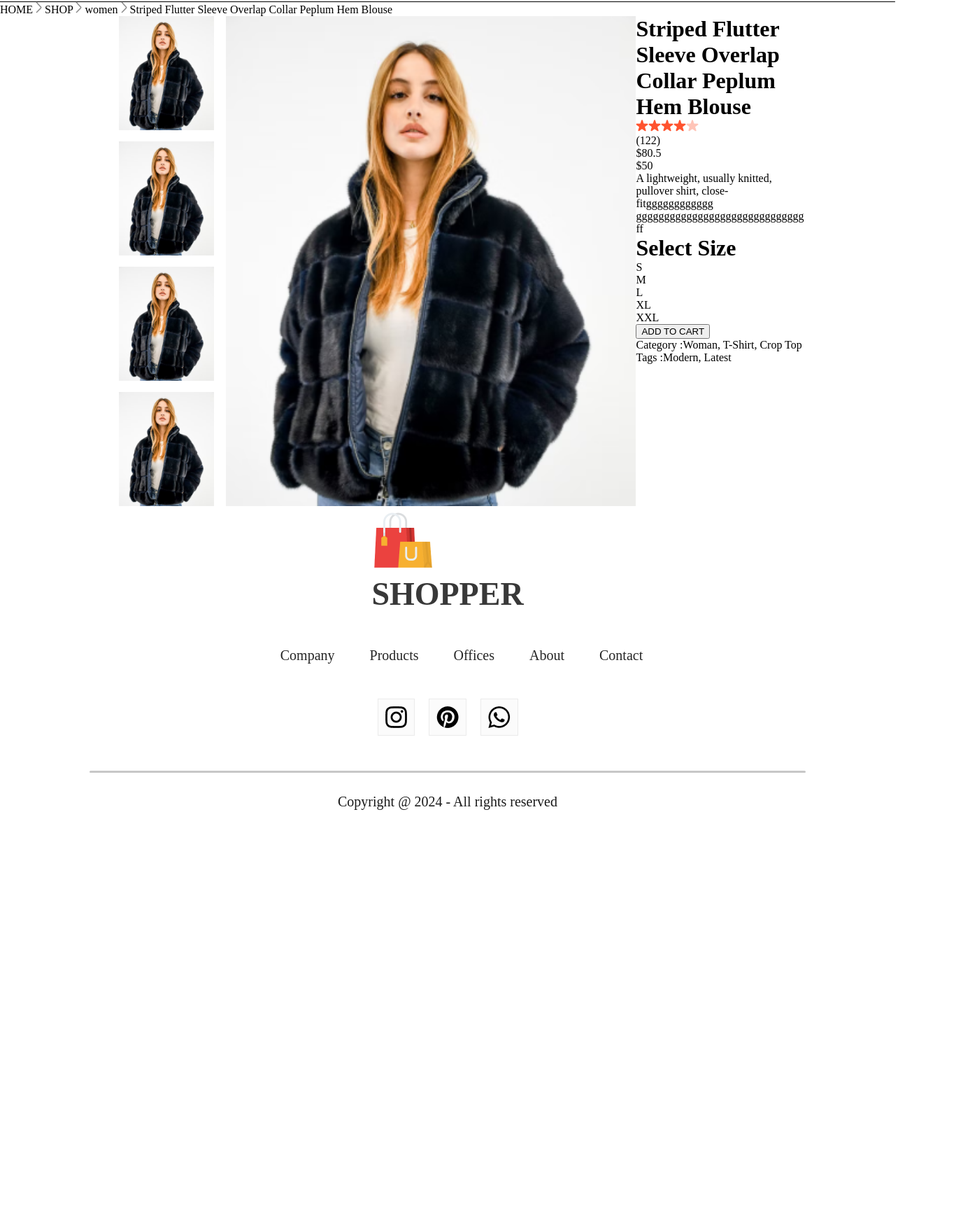
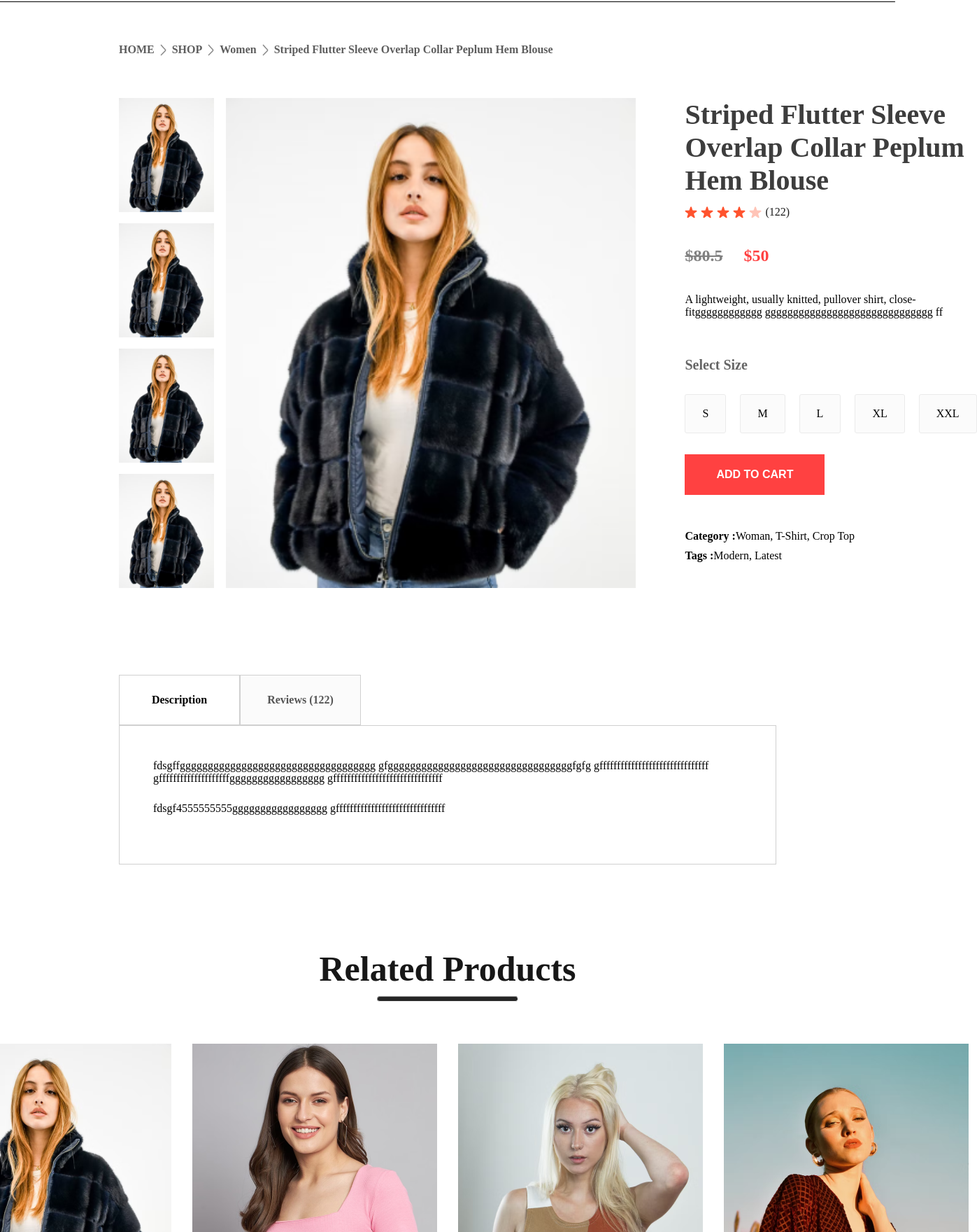
Before and after one commit to Pakal-Codex/e-commerce2024, a React (Create React App) app in the folder frontend/: page /product/1 in a window 1280 px wide. Shown: the part 95-1855 px from the top of the page at 70% size, 1397 px wide, since content can reach past the window. Before the commit the page ends 1282 px from the top, so only its background shows below. Built offline with nearby package versions, Linux system fonts and the light colour scheme.

Commit message:
Description Box, Realted Products Components

```diff
--- a/frontend/src/Components/Breadcrumbs/Breadcrumb.css
+++ b/frontend/src/Components/Breadcrumbs/Breadcrumb.css
@@ -0,0 +1,10 @@
+.breadcrum{
+    display: flex;
+    align-items: center;
+    gap: 8px;
+    color: #5e5e5e;
+    font-size: 16px;
+    font-weight: 600;
+    margin: 60px 170px;
+    text-transform: capitalize;
+}
--- /dev/null
+++ b/frontend/src/Components/DescriptionBox/DescriptionBox.css
@@ -0,0 +1,28 @@
+.descriptionbox{
+ margin: 120px 170px;
+}
+.descriptionbox-navigator{
+   display: flex;
+}
+.descriptionbox-nav-box{
+   display: flex;
+   align-items: center;
+   justify-content: center;
+   font-size: 16px;
+   font-weight: 600;
+   width: 171px;
+   height: 70px;
+   border: 1px solid #d0d0d0;
+}
+.descriptionbox-nav-box.fade{
+    background: #fbfbfb;
+    color: #555;
+}
+.descriptionbox-description{
+    display: flex;
+    flex-direction: column;
+    gap: 25px;
+    border: 1px solid #d0d0d0;
+    padding: 48px;
+    padding-bottom: 70px;
+}
--- /dev/null
+++ b/frontend/src/Components/DescriptionBox/DescriptionBox.jsx
@@ -0,0 +1,26 @@
+import React from 'react'
+import './DescriptionBox.css'
+
+const DescriptionBox = () => {
+  return (
+    <div className='descriptionbox'>
+      <div className="descriptionbox-navigator">
+        <div className="descriptionbox-nav-box">Description</div>
+        <div className="descriptionbox-nav-box fade">Reviews (122)</div>
+      </div>
+      <div className="descriptionbox-description">
+        <p>fdsgffggggggggggggggggggggggggggggggggggg
+            gfgggggggggggggggggggggggggggggggggfgfg
+            gfffffffffffffffffffffffffffffff
+            gffffffffffffffffffffggggggggggggggggg
+            gfffffffffffffffffffffffffffffff
+        </p>
+        <p>fdsgf4555555555ggggggggggggggggg
+            gfffffffffffffffffffffffffffffff
+        </p>
+      </div>
+    </div>
+  )
+}
+
+export default DescriptionBox
--- a/frontend/src/Components/ProductDisplay/ProductDisplay.css
+++ b/frontend/src/Components/ProductDisplay/ProductDisplay.css
@@ -18,3 +18,70 @@
    width: 586px;
    height: 700px;
 }
+.productdisplay-right{
+    margin: 0px 70px;
+    display: flex;
+    flex-direction: column;
+}
+.productdisplay-right h1{
+    color: #3d3d3d;
+    font-size: 40px;
+    font-weight: 700;
+}
+.productdisplay-right-stars{
+    display: flex;
+    align-items: center;
+    margin-top: 13px;
+    gap: 5px;
+    color: #1c1c1c;
+    font-size: 16px;
+}
+.productdisplay-right-prices{
+    display: flex;
+    margin: 40px 0px;
+    gap: 30px;
+    font-size: 24px;
+    font-weight: 700;
+}
+.productdisplay-right-price-old{
+    color: #818181;
+    text-decoration: line-through;
+}
+.productdisplay-right-price-new{
+    color: #ff4141;
+}
+.productdisplay-right-size h1{
+    margin-top: 55px;
+    color: #656565;
+    font-size: 20px;
+    font-weight: 600;
+}
+.productdisplay-right-sizes{
+    display: flex;
+    margin: 30px 0px;
+    gap: 20px;
+}
+.productdisplay-right-sizes div{
+    padding: 18px 24px;
+    background: #fbfbfb;
+    border: 1px solid #ebebeb;
+    border-radius: 3px;
+    cursor: pointer;
+}
+.productdisplay-right button{
+    padding: 20px 40px;
+    width: 200px;
+    font-size: 16px;
+    font-weight: 600;
+    color: white;
+    background: #ff4141;
+    margin-bottom: 40px;
+    border: none;
+    cursor: pointer;
+}
+.productdisplay-right-category{
+    margin-top: 10px;
+}
+.productdisplay-right-category span{
+    font-weight: 600;
+}
--- a/frontend/src/Components/ProductDisplay/ProductDisplay.jsx
+++ b/frontend/src/Components/ProductDisplay/ProductDisplay.jsx
@@ -21,7 +21,7 @@ const ProductDisplay = (props) => {
       </div>
       <div className="productdisplay-right">
           <h1>{product.name}</h1>
-          <div className="productdisplay-right-star">
+          <div className="productdisplay-right-stars">
             <img src={star_icon} alt="" />
             <img src={star_icon} alt="" />
             <img src={star_icon} alt="" />
@@ -40,7 +40,7 @@ const ProductDisplay = (props) => {
           </div>
           <div className="productdisplay-right-size">
             <h1>Select Size</h1>
-            <div className="productdisplay-right-size">
+            <div className="productdisplay-right-sizes">
                 <div>S</div>
                 <div>M</div>
                 <div>L</div>
--- /dev/null
+++ b/frontend/src/Components/RelatedProducts/RelatedProducts.jsx
@@ -0,0 +1,22 @@
+import React from 'react'
+import './Relatedproducts.css'
+import data_product from '../Assets/data'
+import Item from '../Item/Item'
+
+const RelatedProducts = () => {
+  return (
+    <div className='relatedproducts'>
+      <h1>Related Products</h1>
+      <hr />
+      <div className="relatedproducts-item">
+        {data_product.map((item,i)=>{
+            return <Item key={i} id={item.id} name={item.name} image={item.image} new_price={item.new_price} old_price={item.old_price}/>
+        })}
+      </div>
+    </div>
+  )
+}
+
+
+
+export default RelatedProducts
--- /dev/null
+++ b/frontend/src/Components/RelatedProducts/Relatedproducts.css
@@ -0,0 +1,23 @@
+.relatedproducts{
+    display: flex;
+    flex-direction: column;
+    align-items: center;
+    gap: 10px;
+    height: 90vh;
+}
+.relatedproducts h1{
+    color: #171717;
+    font-size: 50px;
+    font-weight: 600;
+}
+.relatedproducts hr{
+    width: 200px;
+    height: 6px;
+    border-radius: 10px;
+    background: #252525;
+}
+.relatedproducts-item{
+    margin-top: 50px;
+    display: flex;
+    gap: 30px;
+}
--- a/frontend/src/Pages/Product.jsx
+++ b/frontend/src/Pages/Product.jsx
@@ -3,6 +3,8 @@ import { ShopContext } from '../Context/ShopContext'
 import { useParams } from 'react-router-dom';
 import Breadcrumb from '../Components/Breadcrumbs/Breadcrumb';
 import ProductDisplay from '../Components/ProductDisplay/ProductDisplay';
+import DescriptionBox from '../Components/DescriptionBox/DescriptionBox';
+import RelatedProducts from '../Components/RelatedProducts/RelatedProducts';
 
 const Product = () => {
   const {all_product}= useContext(ShopContext);
@@ -12,6 +14,8 @@ const Product = () => {
     <div>
       <Breadcrumb product={product} />
       <ProductDisplay product={product}/>
+      <DescriptionBox />
+      <RelatedProducts />
     </div>
   )
 }
```
